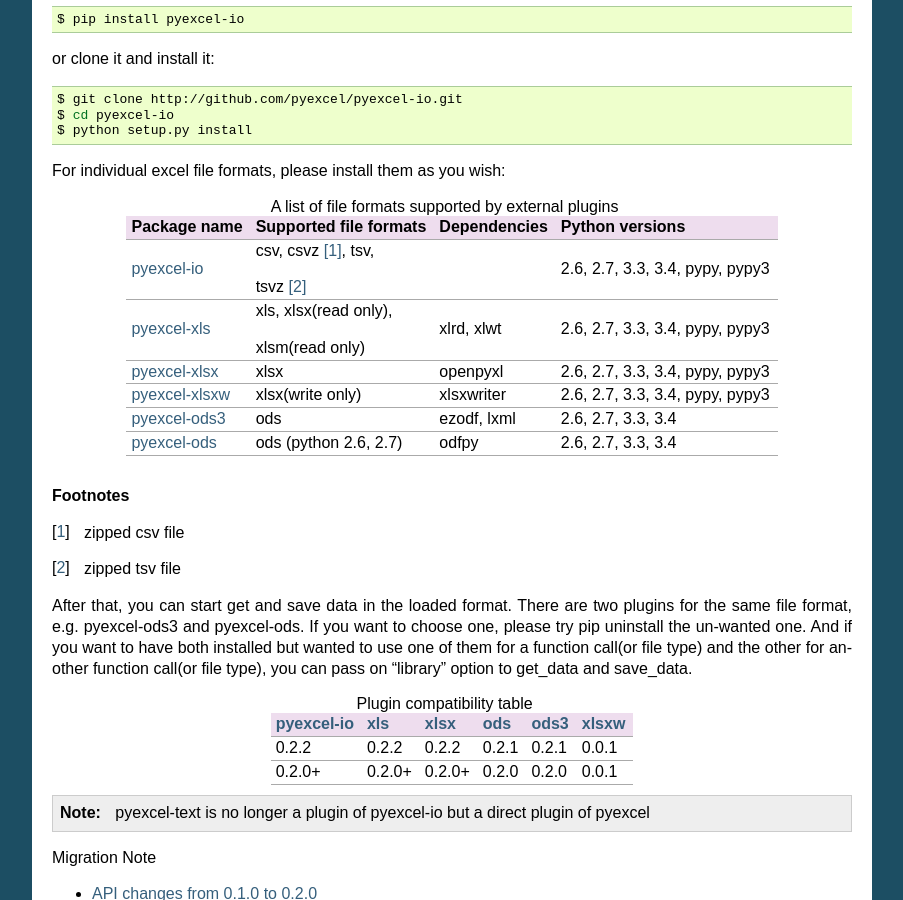
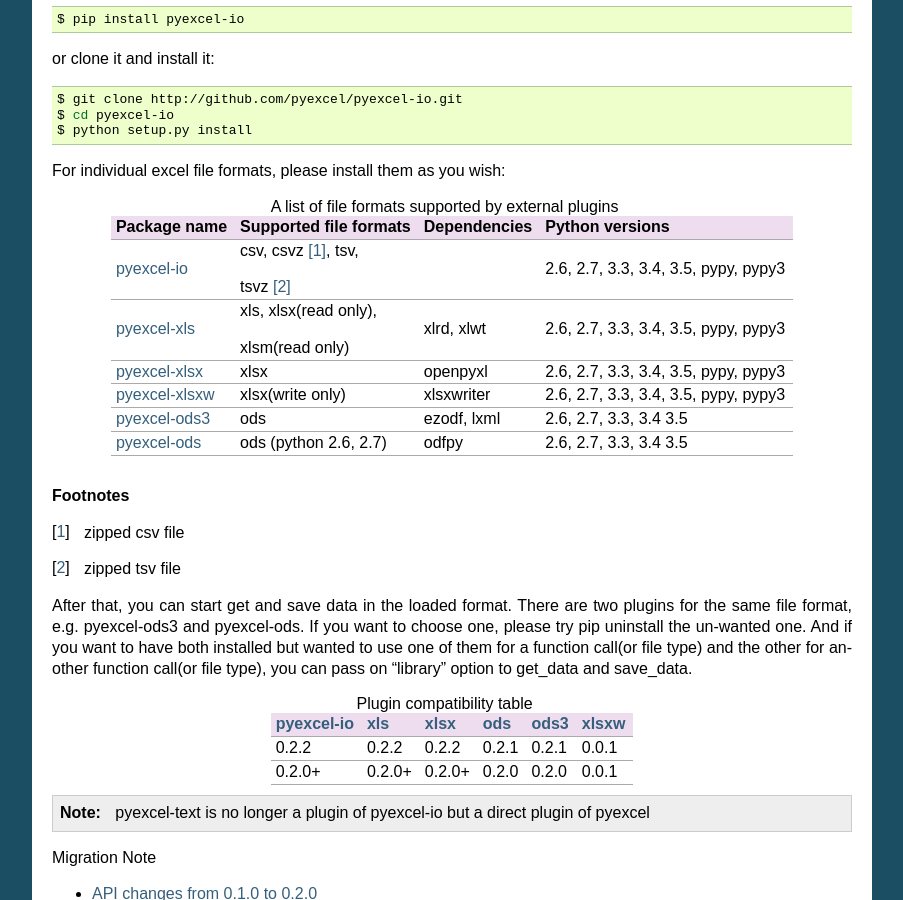
Before and after one commit to pyexcel/pyexcel-io, a Sphinx documentation site: the page built from doc/source/index.rst, in a window 1280 px wide and 900 px high, scrolled down 717 px. Shown: the whole window, without its empty margins (198-1101 px from the left). Built offline with Sphinx 7.4.7, drawn with Linux system fonts in a browser that asks for light colours.

Commit message:
sync with commons

```diff
--- a/doc/source/index.rst
+++ b/doc/source/index.rst
@@ -68,17 +68,23 @@ For individual excel file formats, please install them as you wish:
    Package name      Supported file formats  Dependencies  Python versions
    ================= ======================= ============= ==================
    `pyexcel-io`_     csv, csvz [#f1]_, tsv,                2.6, 2.7, 3.3,
-                                                           3.4, pypy, pypy3
+                                                           3.4, 3.5,
+                                                           pypy, pypy3
                      tsvz [#f2]_
    `pyexcel-xls`_    xls, xlsx(read only),   xlrd, xlwt    2.6, 2.7, 3.3,
-                                                           3.4, pypy, pypy3
+                                                           3.4, 3.5,
+                                                           pypy, pypy3
                      xlsm(read only)
    `pyexcel-xlsx`_   xlsx                    openpyxl      2.6, 2.7, 3.3,
-                                                           3.4, pypy, pypy3
+                                                           3.4, 3.5,
+                                                           pypy, pypy3
    `pyexcel-xlsxw`_  xlsx(write only)        xlsxwriter    2.6, 2.7, 3.3,
-                                                           3.4, pypy, pypy3
+                                                           3.4, 3.5,
+                                                           pypy, pypy3
    `pyexcel-ods3`_   ods                     ezodf, lxml   2.6, 2.7, 3.3, 3.4
+                                                           3.5
    `pyexcel-ods`_    ods (python 2.6, 2.7)   odfpy         2.6, 2.7, 3.3, 3.4
+                                                           3.5
    ================= ======================= ============= ==================
 
 .. _pyexcel-io: https://github.com/pyexcel/pyexcel-io
```
Also changed, not shown: README.rst (+10 -4 lines), setup.py (+42 -19 lines), 2 other files.
